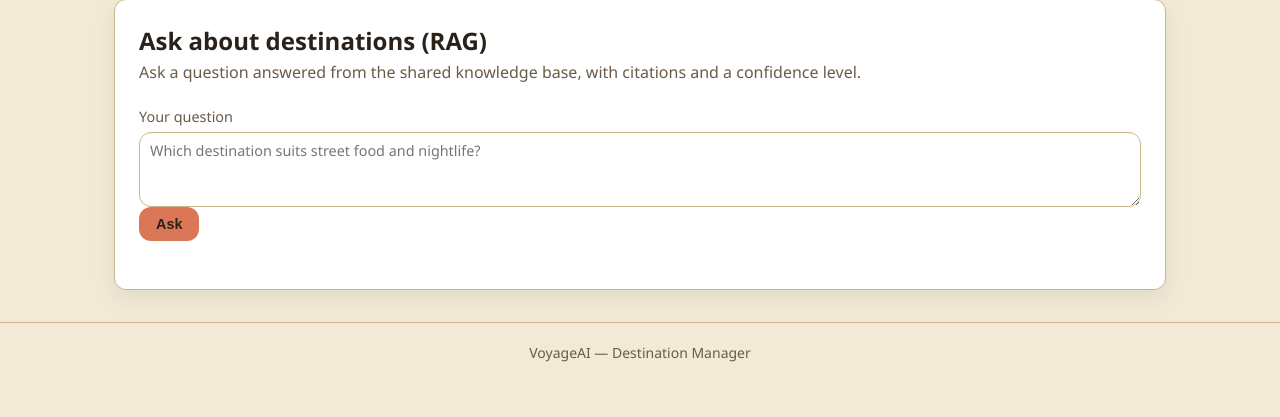
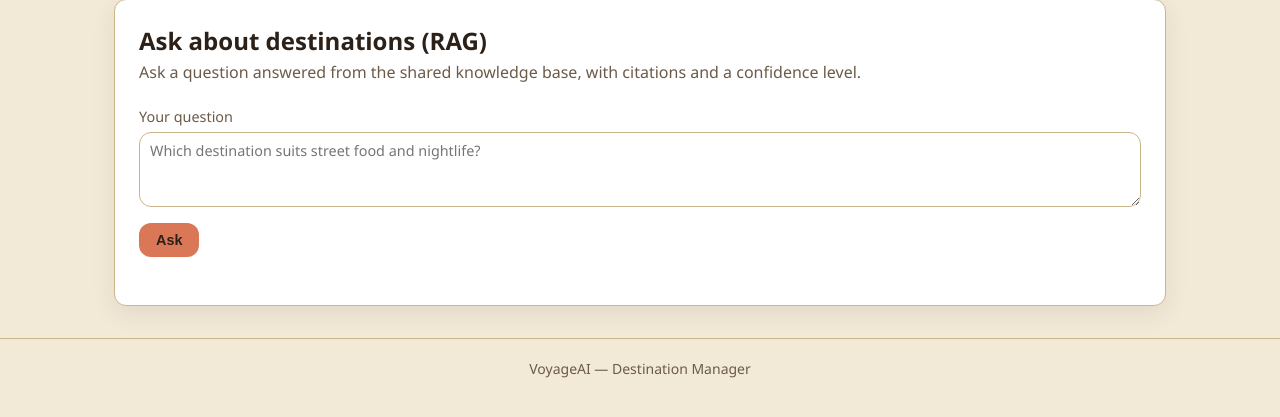
Before and after one commit to Flynn-Jones/voyage-ai, a Flask app: page /ask in a window 1280 px wide. Shown: the part 152-569 px from the top of the page. Run offline with Flask 3, Linux system fonts and the light colour scheme; tables that the repository leaves empty hold one stand-in row (values such as "Sample post"); some libraries are stand-ins or nearby versions.

Commit message:
style(r1): improve destination RAG form spacing

```diff
--- a/student-1/frontend/static/theme.css
+++ b/student-1/frontend/static/theme.css
@@ -167,6 +167,11 @@ textarea {
   gap: 12px;
   flex-wrap: wrap;
   align-items: center;
+}
+
+/* Bare field directly above actions (Ask form) — other forms use .field-grid spacing */
+.stacked-form > label + .form-actions {
+  margin-top: 16px;
 }
 
 /* Buttons */
```
